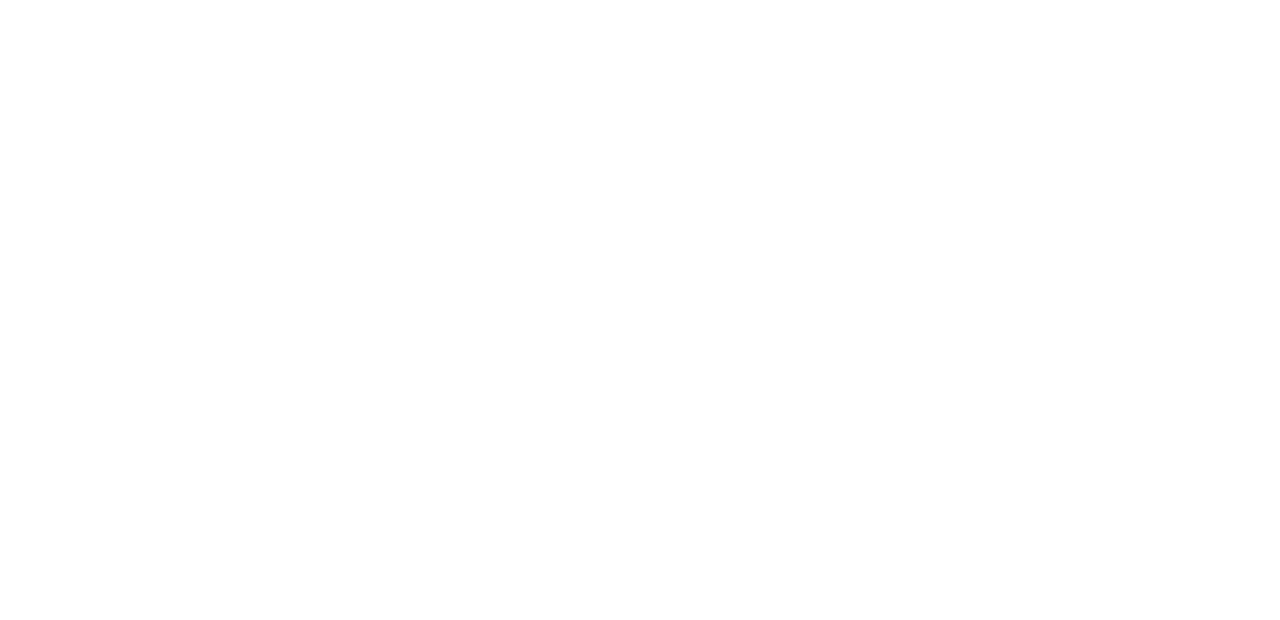
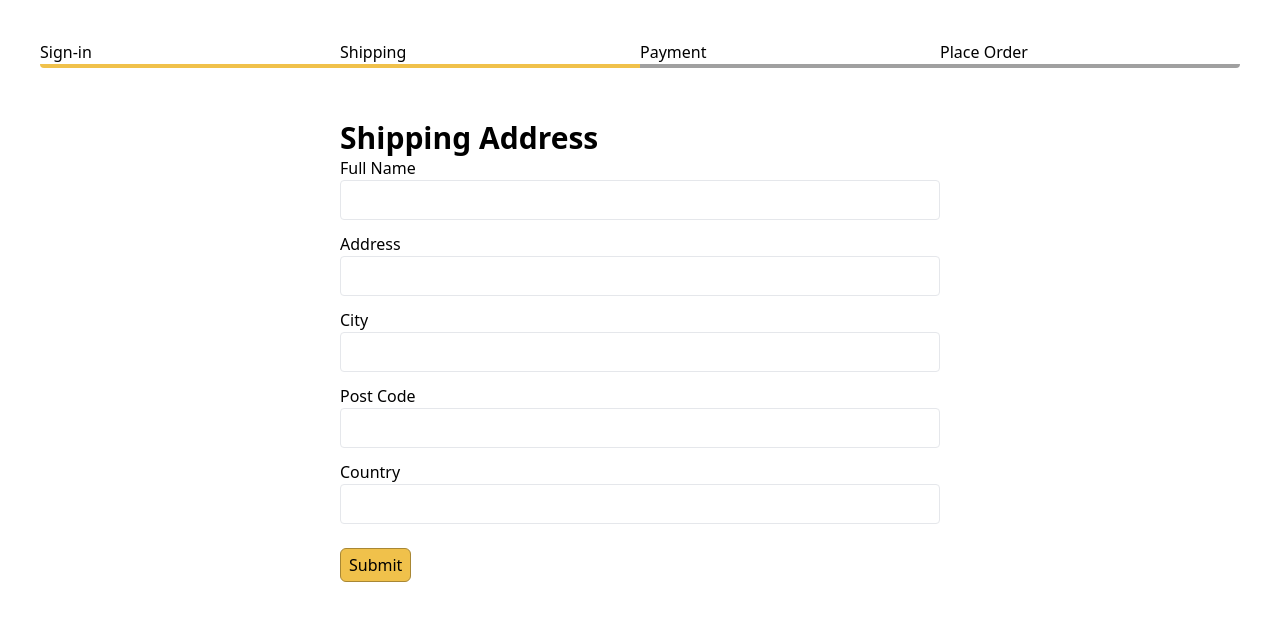
Before and after one commit to NeilRow56/react-amazona, a React (Create React App) app: page /shipping in a window 1280 px wide. Before the commit this address had no page. Shown: the top 620 px of the page. Built offline with nearby package versions, Linux system fonts and the light colour scheme; sample sign-in values are in the browser's storage; a web font is replaced by a local one.

Commit message:
Added Shipping Screen, Progress bar, active classes

```diff
--- a/src/App.js
+++ b/src/App.js
@@ -6,6 +6,7 @@ import AboutScreen from './screens/AboutScreen';
 import ProductScreen from './screens/ProductScreen';
 import CartScreen from './screens/CartScreen';
 import SigninScreen from './screens/SigninScreen';
+import ShippingAddressScreen from './screens/ShippingAddressScreen';
 
 function App() {
 	return (
@@ -16,8 +17,13 @@ function App() {
 				<Routes>
 					<Route path="/product/:slug" element={<ProductScreen />} />
 					<Route path="/about" element={<AboutScreen />} />
+
 					<Route path="/cart" element={<CartScreen />} />
 					<Route path="/signin" element={<SigninScreen />} />
+					<Route
+						path="/shipping"
+						element={<ShippingAddressScreen />}
+					/>
 					<Route path="/" element={<HomeScreen />} />
 				</Routes>
 			</div>
--- a/src/Store.js
+++ b/src/Store.js
@@ -8,11 +8,15 @@ const initialState = {
 		: null,
 
 	cart: {
+		shippingAddress: localStorage.getItem('shippingAddress')
+			? JSON.parse(localStorage.getItem('shippingAddress'))
+			: {},
 		cartItems: localStorage.getItem('cartItems')
 			? JSON.parse(localStorage.getItem('cartItems'))
 			: [],
 	},
 };
+
 function reducer(state, action) {
 	switch (action.type) {
 		case 'CART_ADD_ITEM':
@@ -46,6 +50,20 @@ function reducer(state, action) {
 			return {
 				...state,
 				userInfo: null,
+				cart: {
+					cartItems: [],
+					shippingAddress: {},
+				},
+			};
+
+		// Save shipping address
+		case 'SAVE_SHIPPING_ADDRESS':
+			return {
+				...state,
+				cart: {
+					...state.cart,
+					shippingAddress: action.payload,
+				},
 			};
 
 		default:
--- /dev/null
+++ b/src/components/CheckoutProgress.jsx
@@ -0,0 +1,30 @@
+import React from 'react';
+
+export default function CheckoutProgress(props) {
+	return (
+		<div className="  flex  w-full px-1  my-10 ">
+			<div className="checkout-steps flex w-full max-w-[1200px] mx-auto">
+				<div
+					className={` w-1/4 rounded-l ${
+						props.step1 ? 'active' : ''
+					}`}
+				>
+					Sign-in
+				</div>
+				<div className={` w-1/4 ${props.step2 ? 'active' : ''}`}>
+					Shipping
+				</div>
+				<div className={` w-1/4 ${props.step4 ? 'active' : ''}`}>
+					Payment
+				</div>
+				<div
+					className={` w-1/4 rounded-r ${
+						props.step4 ? 'active' : ''
+					}`}
+				>
+					Place Order
+				</div>
+			</div>
+		</div>
+	);
+}
--- a/src/components/Dropdown.jsx
+++ b/src/components/Dropdown.jsx
@@ -11,6 +11,7 @@ const Dropdown = () => {
 	const signoutHandler = () => {
 		ctxDispatch({ type: 'USER_SIGNOUT' });
 		localStorage.removeItem('userInfo');
+		localStorage.removeItem('shippingAddress');
 	};
 
 	const [isActive, setIsActive] = useState(false);
--- a/src/components/Header.jsx
+++ b/src/components/Header.jsx
@@ -24,12 +24,13 @@ function Navbar() {
 	};
 
 	return (
-		<div className="flex w-full justify-between items-center h-12 px-4 md:px-[100px]  absolute z-10 text-white bg-[#404040]">
+		<div className="flex w-full justify-between  items-center h-12 px-4 md:px-[250px]  absolute z-10 text-white bg-[#404040]">
 			<Link to="/">
 				<li className="list-none font-bold">Amazona</li>
 			</Link>
+			<div className="flex items-center space-x-3">
 				<ul
-				className="hidden md:flex space-x-3
+					className="hidden  md:flex space-x-3
             "
 				>
 					<Link to="/">
@@ -64,7 +65,7 @@ function Navbar() {
 						Sign In
 					</Link>
 				)}
-
+			</div>
 			{/* Hamburger  */}
 			<div onClick={handleNav} className="md:hidden z-10 ">
 				{nav ? (
--- a/src/index.css
+++ b/src/index.css
@@ -14,4 +14,10 @@
 	}
 	.card {
 	}
+	.checkout-steps > div {
+		@apply border-b-4 border-[#a0a0a0];
+	}
+	.checkout-steps > div.active {
+		@apply border-b-4 border-[#f0c14b];
+	}
 }
--- /dev/null
+++ b/src/screens/ShippingAddressScreen.jsx
@@ -0,0 +1,108 @@
+import React from 'react';
+import { useState, useContext, useEffect } from 'react';
+import { Helmet } from 'react-helmet-async';
+import { useNavigate } from 'react-router-dom';
+import { Store } from '../Store';
+import CheckoutProgress from '../components/CheckoutProgress';
+
+export default function ShippingAddressScreen() {
+	const navigate = useNavigate();
+	const { state, dispatch: ctxDispatch } = useContext(Store);
+	const {
+		userInfo,
+		cart: { shippingAddress },
+	} = state;
+	const [fullName, setFullName] = useState(shippingAddress.fullName || '');
+	const [address, setAddress] = useState(shippingAddress.address || '');
+	const [city, setCity] = useState(shippingAddress.city || '');
+	const [postCode, setPostCode] = useState(shippingAddress.postalCode || '');
+	const [country, setCountry] = useState(shippingAddress.country || '');
+
+	useEffect(() => {
+		if (!userInfo) {
+			navigate('/signin?redirect=/shipping');
+		}
+	}, [userInfo, navigate]);
+	const submitHandler = (e) => {
+		e.preventDefault();
+		ctxDispatch({
+			type: 'SAVE_SHIPPING_ADDRESS',
+			payload: {
+				fullName,
+				address,
+				city,
+				postCode,
+				country,
+			},
+		});
+		localStorage.setItem(
+			'shippingAddress',
+			JSON.stringify({
+				fullName,
+				address,
+				city,
+				postCode,
+				country,
+			})
+		);
+		navigate('/payment');
+	};
+	return (
+		<>
+			<div className="flex flex-col   w-full h-screen mx-auto ">
+				<CheckoutProgress step1 step2 />
+				<div className=" flex flex-col w-full max-w-[600px] min-w-[300px] mx-auto my-3 ">
+					<Helmet>
+						<title>Shipping Adress</title>
+					</Helmet>
+					<div className=" flex flex-col w-full">
+						<h1 className="font-bold">Shipping Address</h1>
+					</div>
+					<form onSubmit={submitHandler}>
+						<label>Full Name</label>
+						<input
+							className="mb-3 pl-3  h-10 border border-gray-200 w-full  rounded"
+							value={fullName}
+							required
+							onChange={(e) => setFullName(e.target.value)}
+						/>
+						<label>Address</label>
+						<input
+							className="mb-3 pl-3 h-10 border border-gray-200 w-full rounded"
+							value={address}
+							required
+							onChange={(e) => setAddress(e.target.value)}
+						/>
+						<label>City</label>
+						<input
+							className="mb-3 pl-3 h-10 border border-gray-200 w-full rounded"
+							value={city}
+							required
+							onChange={(e) => setCity(e.target.value)}
+						/>
+						<label>Post Code</label>
+						<input
+							className="mb-3 pl-3 h-10 border border-gray-200 w-full rounded"
+							value={postCode}
+							required
+							onChange={(e) => setPostCode(e.target.value)}
+						/>
+						<label>Country</label>
+						<input
+							className="mb-3 pl-3 h-10 border border-gray-200 w-full rounded"
+							value={country}
+							required
+							onChange={(e) => setCountry(e.target.value)}
+						/>
+						<button
+							type="submit"
+							className="bg-[#f0c14b] rounded-md my-3  mx-auto py-1 px-2 border border-[#a88734]"
+						>
+							Submit
+						</button>
+					</form>
+				</div>
+			</div>
+		</>
+	);
+}
--- a/src/screens/SigninScreen.jsx
+++ b/src/screens/SigninScreen.jsx
@@ -50,7 +50,7 @@ const SigninScreen = () => {
 				<div className=" flex flex-col w-full">
 					<h1 className="mb-3 font-bold">Sign In</h1>
 					<form onSubmit={submitHandler}>
-						<label htmlFor="">Email</label>
+						<label>Email</label>
 						<input
 							className="mb-3 pl-3 h-10 border border-gray-200 w-full rounded"
 							type="email"
@@ -58,7 +58,7 @@ const SigninScreen = () => {
 							required
 							onChange={(e) => setEmail(e.target.value)}
 						/>
-						<label htmlFor="">Password</label>
+						<label>Password</label>
 						<input
 							className="mb-3 pl-3 h-10 border border-gray-200 w-full rounded"
 							type="password"
```
Lines whose indentation alone changed are shown as unchanged.
